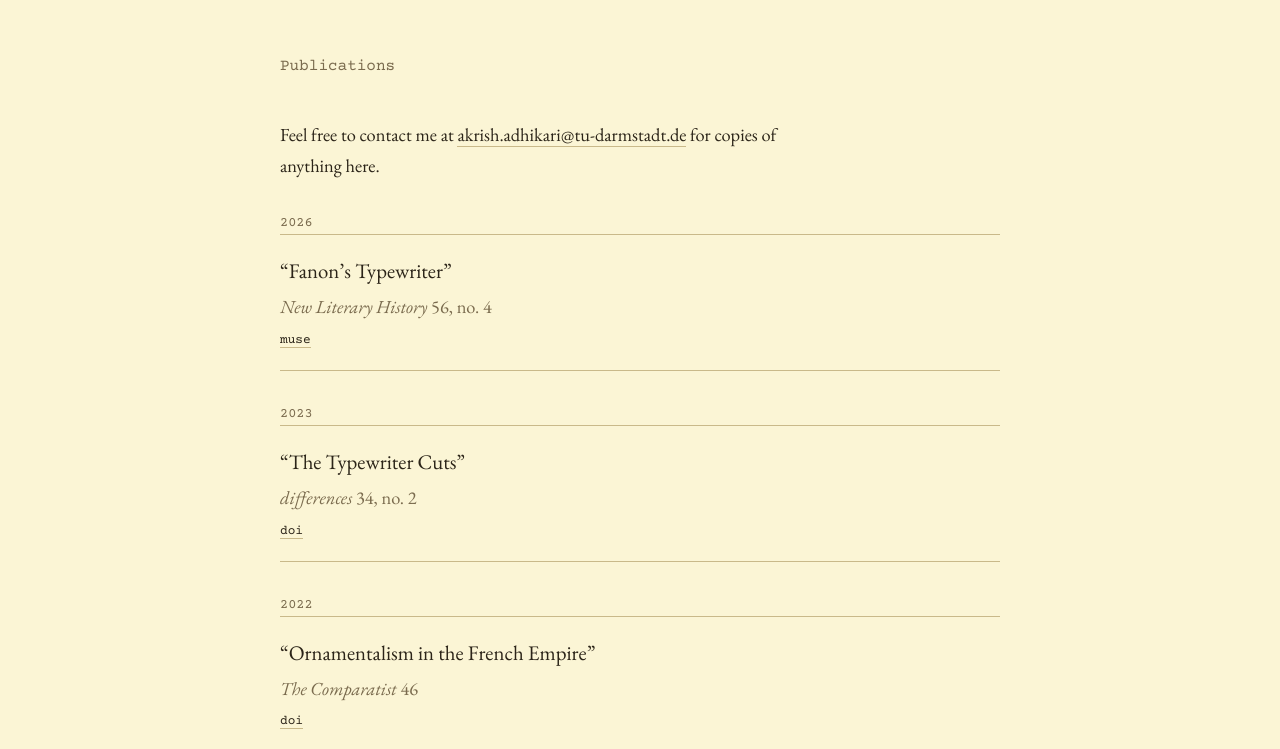
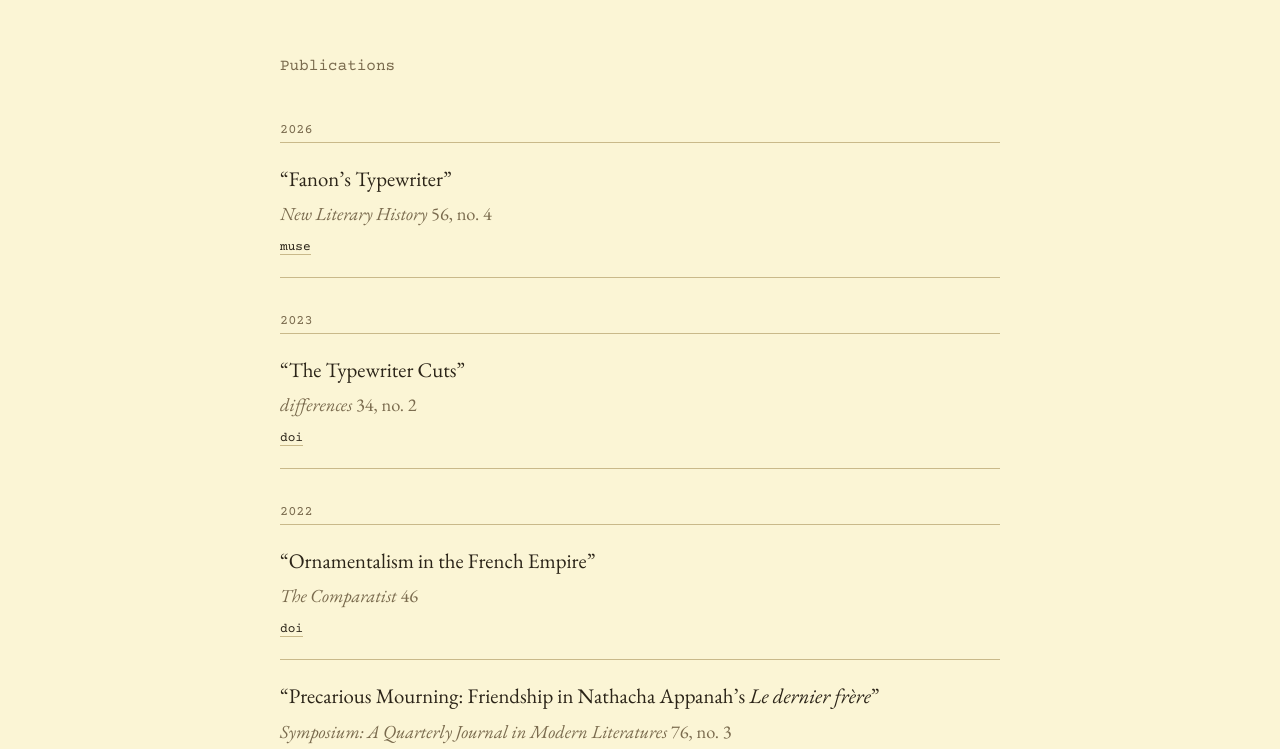
Before and after one commit to tomatodiaries/tomatodiaries.github.io, a plain HTML site: page publications.html in a window 1280 px wide. Shown: the part 51-800 px from the top of the page. Drawn offline with nearby package versions, Linux system fonts and the light colour scheme.

Commit message:
Update publications.html

```diff
--- a/publications.html
+++ b/publications.html
@@ -20,8 +20,6 @@
 <main>
 <div class="page">
   <h1>Publications</h1>
-  <p>Feel free to contact me at <a href="mailto:akrish.adhikari@tu-darmstadt.de">akrish.adhikari@tu-darmstadt.de</a> for copies of anything here.</p>
-
   <p class="year">2026</p>
   <ul class="pubs">
     <li>
```
